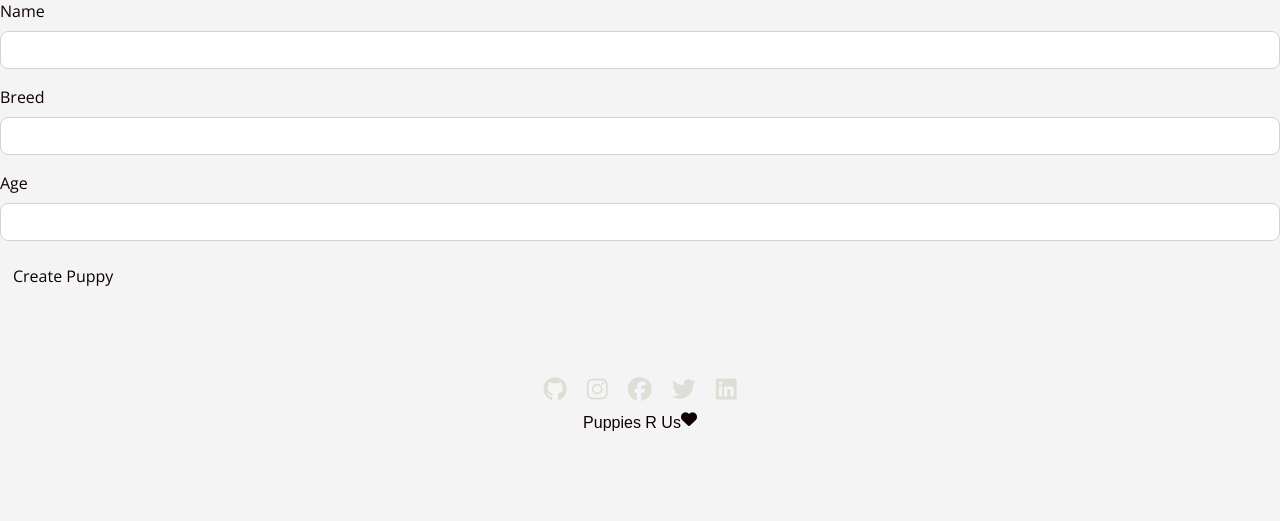
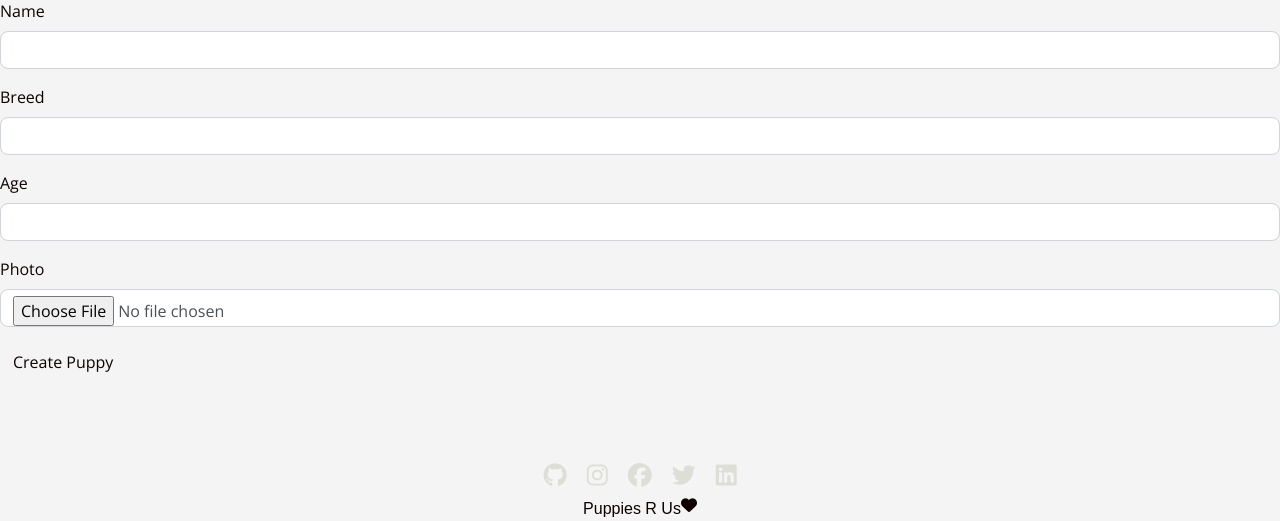
Before and after one commit to AdelMuu/puppies-website, a Rails app: page /puppies/new in a window 1280 px wide. Shown: the part 77-598 px from the top of the page. Run offline with Rails 7, Linux system fonts and the light colour scheme; the visitor is signed in with stand-in values (Sample User, id 1); style sheets or scripts are compiled from the project's sources; some libraries are stand-ins or nearby versions.

Commit message:
puppies can now have photo

```diff
--- a/app/controllers/puppies_controller.rb
+++ b/app/controllers/puppies_controller.rb
@@ -26,7 +26,7 @@ class PuppiesController < ApplicationController
   end
 
   def puppy_attributes
-    params.require(:puppy).permit(:name, :breed, :age)
+    params.require(:puppy).permit(:name, :breed, :age, :photo )
   end
 
 end
--- a/app/models/puppy.rb
+++ b/app/models/puppy.rb
@@ -1,5 +1,6 @@
 class Puppy < ApplicationRecord
   belongs_to :user
+  mount_uploader :photo, PhotoUploader
   validates :name, presence: true, allow_blank: true
   validates :age, presence: true, allow_blank: false, numericality: { only_integer: true, less_than: 15 }
   validates :breed, presence: true, allow_blank: false
--- /dev/null
+++ b/app/uploaders/photo_uploader.rb
@@ -0,0 +1,3 @@
+class PhotoUploader < CarrierWave::Uploader::Base
+  include Cloudinary::CarrierWave
+end
--- a/app/views/puppies/_form.html.erb
+++ b/app/views/puppies/_form.html.erb
@@ -2,5 +2,7 @@
   <%= f.input :name %>
   <%= f.input :breed %>
   <%= f.input :age %>
+  <%= f.input :photo %>
+  <%= f.input :photo_cache, as: :hidden %>
   <%= f.button :submit %>
 <% end %>
--- a/app/views/puppies/listing.html.erb
+++ b/app/views/puppies/listing.html.erb
@@ -1,6 +1,7 @@
 <div class="puppy-listing-container">
   <h2>Your listing</h2>
   <div class="puppy-listing-info">
+    <%= cl_image_tag @puppy.photo, height: 300, width: 400, crop: :fill %>
     <p>Name: <%= @puppy.name %></p>
     <p>Breed: <%= @puppy.breed %></p>
     <p>Age: <%= @puppy.age %></p>
```
Also changed, not shown: Gemfile, Gemfile.lock.
